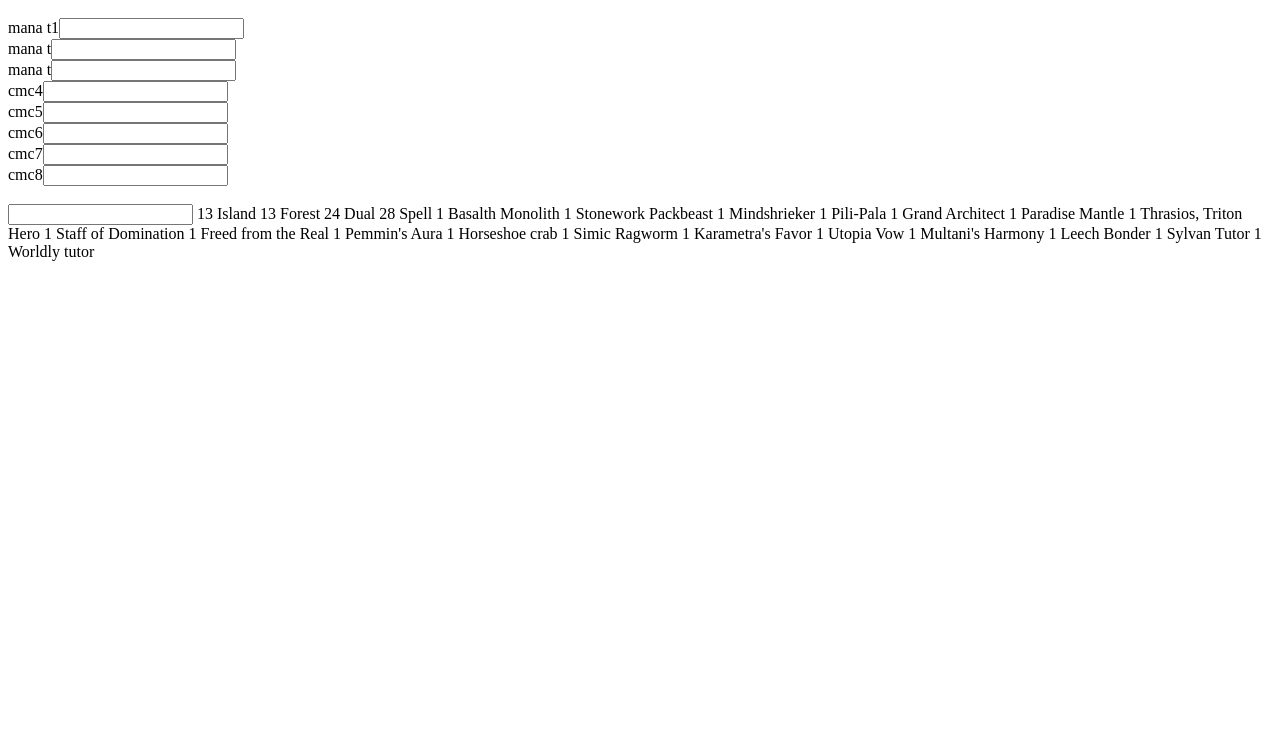
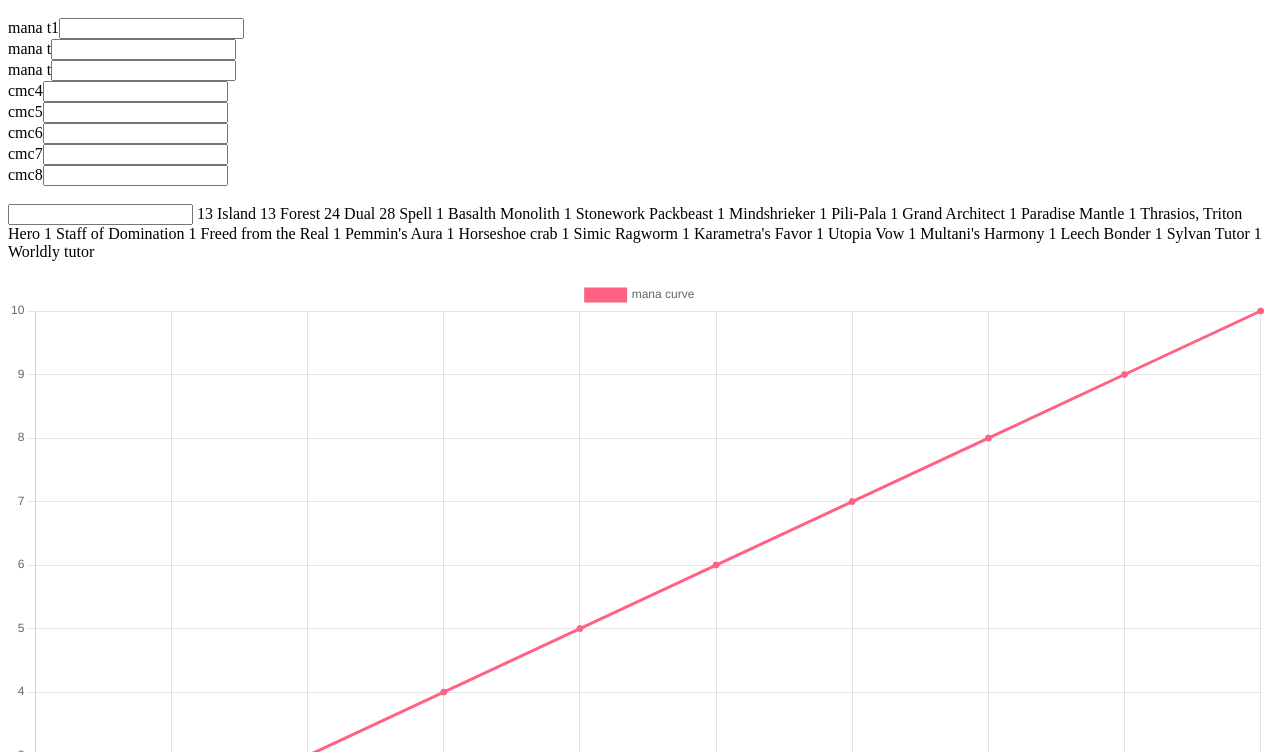
Before and after one commit to ValerioCietto/simulatore_magic, a website: page simulatore.html in a window 1280 px wide. Shown: the part 48-800 px from the top of the page. Drawn offline with nearby package versions, Linux system fonts and the light colour scheme.

Commit message:
add chart

```diff
--- a/simulatore.html
+++ b/simulatore.html
@@ -4,7 +4,9 @@
         <script src="https://ajax.googleapis.com/ajax/libs/angularjs/1.8.2/angular.min.js"></script>
         <!--<script src="https://ajax.googleapis.com/ajax/libs/jquery/3.5.1/jquery.min.js"></script>-->
         <script src="jquery.min.js"></script>
-
+        <script src="https://cdn.jsdelivr.net/npm/chart.js"></script>
+        <script src="src/loadDeck.js"></script>
+        <script src="simulatore.js"></script>
     </head>
     <body>
         <h1>Ottimizzatore</h1>
@@ -52,6 +54,45 @@
         <br>
         <span id="totale"></span>
 
-        <script src="simulatore.js"></script>
+        <div>
+            <canvas id="myChart"></canvas>
+          </div>
+
+          <script>
+            const labels = [
+              't1',
+              't2',
+              't3',
+              't4',
+              't5',
+              't6',
+              't7',
+              't8',
+              't9',
+              't10',
+            ];
+
+            const data = {
+              labels: labels,
+              datasets: [{
+                label: 'mana curve',
+                backgroundColor: 'rgb(255, 99, 132)',
+                borderColor: 'rgb(255, 99, 132)',
+                data: [1, 2, 3, 4, 5, 6, 7,8,9,10],
+              }]
+            };
+
+            const config = {
+              type: 'line',
+              data: data,
+              options: {}
+            };
+          </script>
+          <script>
+            const myChart = new Chart(
+              document.getElementById('myChart'),
+              config
+            );
+          </script>
     </body>
 </html>
--- a/simulatore.js
+++ b/simulatore.js
@@ -1,49 +1,30 @@
 deck_to_test = `
-40 Forest
+30 Forest
 10 2_cost_add_1_mana
+10 4_cost_add_2_mana
 50 Spells
 `
-import { loadDeck } from './src/loadDeck.js'
+
 
 simulator = function() {
     console.log('v1.0')
     var deck = [];
     var deck_list = [];
     deck_list = deck_to_test.split("\n")//$("#deck").text().split("\n");
-   console.log(deck_list);
 
-
-   // parse deck
-//    var i = 0;
-//    for(i=0; i < deck_list.length; i++){
-//        var j = 0;
-//        if(deck_list[i].length > 2){
-//            number_of_copies = deck_list[i].split(" ")[0];
-//            name_of_card = deck_list[i].substring(number_of_copies.length+1,
-//            deck_list[i].length);
-//            console.log("copies: "+number_of_copies +
-//            ", name: "+name_of_card);
-//            for(j=0; j < number_of_copies; j++){
-//                deck.push(name_of_card);
-//            }
-//        }
-
-//    }
-//    var starting_deck = deck;
-
-   var starting_deck = loadDeck(deck_list)
+    var starting_deck = loadDeck(deck_to_test)
     deck = [...starting_deck]
     deck = shuffle(deck);
     console.log(deck);
     var drawn_cards = draw(deck,8);
     console.log(drawn_cards);
     console.log(win_condition(drawn_cards));
-   let forest_turn_1 =0;
+    let forest_turn_1 = 0;
     var winning_hands = 0;
     var combo_hand = 0;
-   var games_to_play = 100000;
+    var games_to_play = 10000;
 
-   var mana_available = [];
+    var mana_available = [0,0,0,0,0,0,0,0,0,0];
     for(i=0; i<games_to_play;i++){
         var game_deck = [...starting_deck];
         game_deck = shuffle(game_deck);
@@ -53,12 +34,11 @@
             combo_hand++;
         }
         // mulligan example
-    //    if(!drawn_cards.includes("Forest")){
-    //         game_deck = [...starting_deck];
-    //         game_deck = shuffle(game_deck);
-    //         drawn_cards = draw(game_deck,6);
-    //    }
-
+        if(!drawn_cards.includes("Forest")){
+            game_deck = [...starting_deck];
+            game_deck = shuffle(game_deck);
+            drawn_cards = draw(game_deck,6);
+        }
 
         if(win_condition(drawn_cards)){
             winning_hands++;
@@ -66,16 +46,39 @@
 
         //Play deck
 
-       play_deck(drawn_cards)
+        play_deck(drawn_cards, 0)
+        drawn_cards = draw(game_deck,1);
+        play_deck(drawn_cards, 1)
+        drawn_cards = draw(game_deck,1);
+        play_deck(drawn_cards, 2)
+        drawn_cards = draw(game_deck,1);
+        play_deck(drawn_cards, 3)
+        drawn_cards = draw(game_deck,1);
+        play_deck(drawn_cards, 4)
 
         if(i%100000 == 0){
             console.log(i + " "+game_deck.length);
         }
     }
-   console.log("foreste primo turno:"+ forest_turn_1)
-   $("cmc1").text(forest_turn_1)
+
+    console.log("foreste turno 1:"+ mana_available[0])
+    console.log("foreste turno 2:"+ mana_available[1])
+    console.log("foreste turno 3:"+ mana_available[2])
+    console.log("foreste turno 4:"+ mana_available[3])
+
+    $("cmc1").text(mana_available[0])
     console.log("winning %: " + winning_hands / games_to_play);
     console.log("combo %: " + combo_hand / games_to_play);
+
+    function play_deck(drawn_cards, turn){
+        let hand = drawn_cards
+        if(hand.includes('Forest')){
+            hand.splice(hand.indexOf('Forest'),1) //toglie una foresta
+            mana_available[turn] += 1
+        }
+        //object where to save data about how the play has been played
+    }
+
 
     function draw(deck, number){
         var cards = [];
@@ -85,18 +88,6 @@
             cards.push(deck_proxy.pop());
         }
         return cards;
-   }
-
-
-   function play_deck(drawn_cards){
-       let number_of_lands = 0
-       let hand = drawn_cards
-       if(hand.includes('Forest')){
-          hand.splice(hand.indexOf('Forest'),1) //toglie una foresta
-          forest_turn_1 += 1
-       }
-       //object where to save data about how the play has been played
-
     }
     function combo_hands(cards){
         //colorless mana
--- a/src/loadDeck.js
+++ b/src/loadDeck.js
@@ -27,6 +27,3 @@
     }
     return deck;
 }
-
-
-module.exports = loadDeck
```
Lines whose indentation alone changed are shown as unchanged.
